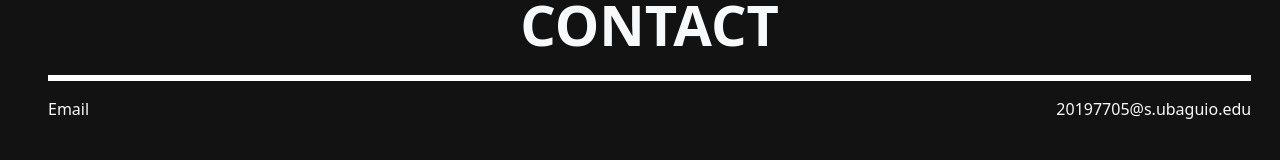
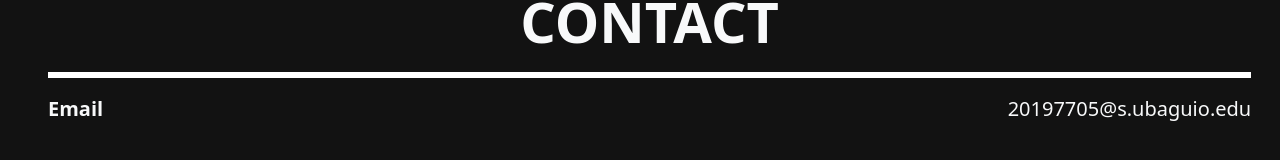
Before and after one commit to locwa/portfolio-angular, an Angular app: page /contact in a window 1280 px wide. Shown: the part 336-496 px from the top of the page. Built offline with nearby package versions, Linux system fonts and the light colour scheme.

Commit message:
changed font size

```diff
--- a/src/app/about/about.component.html
+++ b/src/app/about/about.component.html
@@ -5,7 +5,7 @@
     </div>
     <div class="d-flex justify-content-between mt-4 gap-5">
         <img src="portrait.jpg" class="w-25 rounded">
-        <p class="w-75 d-flex align-items-center">
+        <p class="w-75 d-flex align-items-center fs-5">
             Hi, my name is Louis Policarpio. I'm a Computer Science student at University of Baguio.
             I've always been a life-long learner dedicated to finding the hows and the whys
             of everything, as everything in the world is a source of knowledge that can be
--- a/src/app/contact/contact.component.html
+++ b/src/app/contact/contact.component.html
@@ -4,8 +4,8 @@
         <hr class="border border-white opacity-100 border-3">
     </div>
     <div class="contact">
-        <div class="d-flex justify-content-between">
-            <p class="highlight contact-text">Email</p>
+        <div class="d-flex justify-content-between fs-5">
+            <p class="fw-bold">Email</p>
             <a class="text-end text-light text-decoration-none" href="mailto:20197705@s.ubaguio.edu">20197705&#64;s.ubaguio.edu</a>
         </div>
     </div>
--- a/src/app/home/home.component.html
+++ b/src/app/home/home.component.html
@@ -1,7 +1,7 @@
 <div class="d-flex flex-column gap-4">
     <div>
         <h1>Hi, I'm <span><a class="text-light text-decoration-none fw-bold" routerLink="/about">Louis</a></span></h1>
-        <p class="fw-light">a Computer Science student from University of Baguio</p>
+        <p class="fw-light fs-5">a Computer Science student from University of Baguio</p>
     </div>
     <a routerLink="/contact"><button class="py-2 rounded">Contact Me</button></a>
 </div>
```
